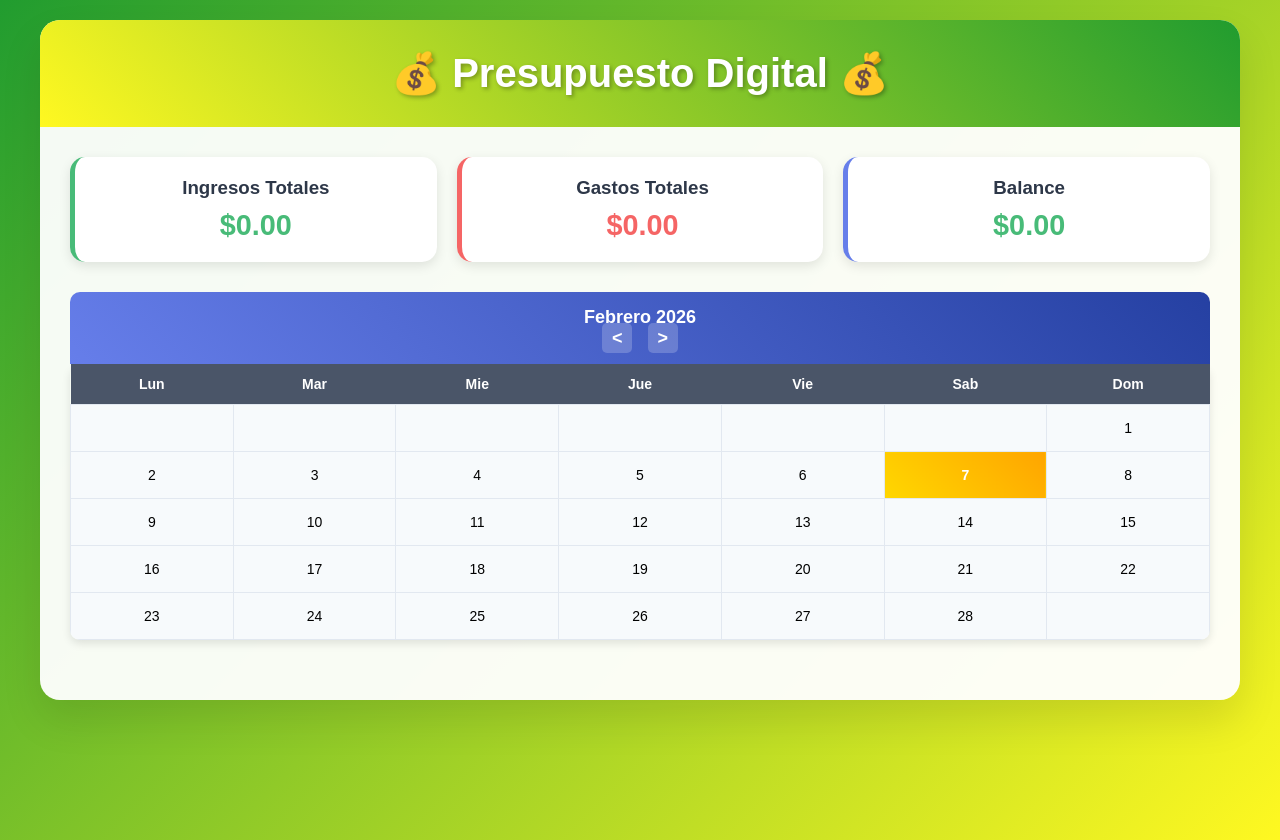
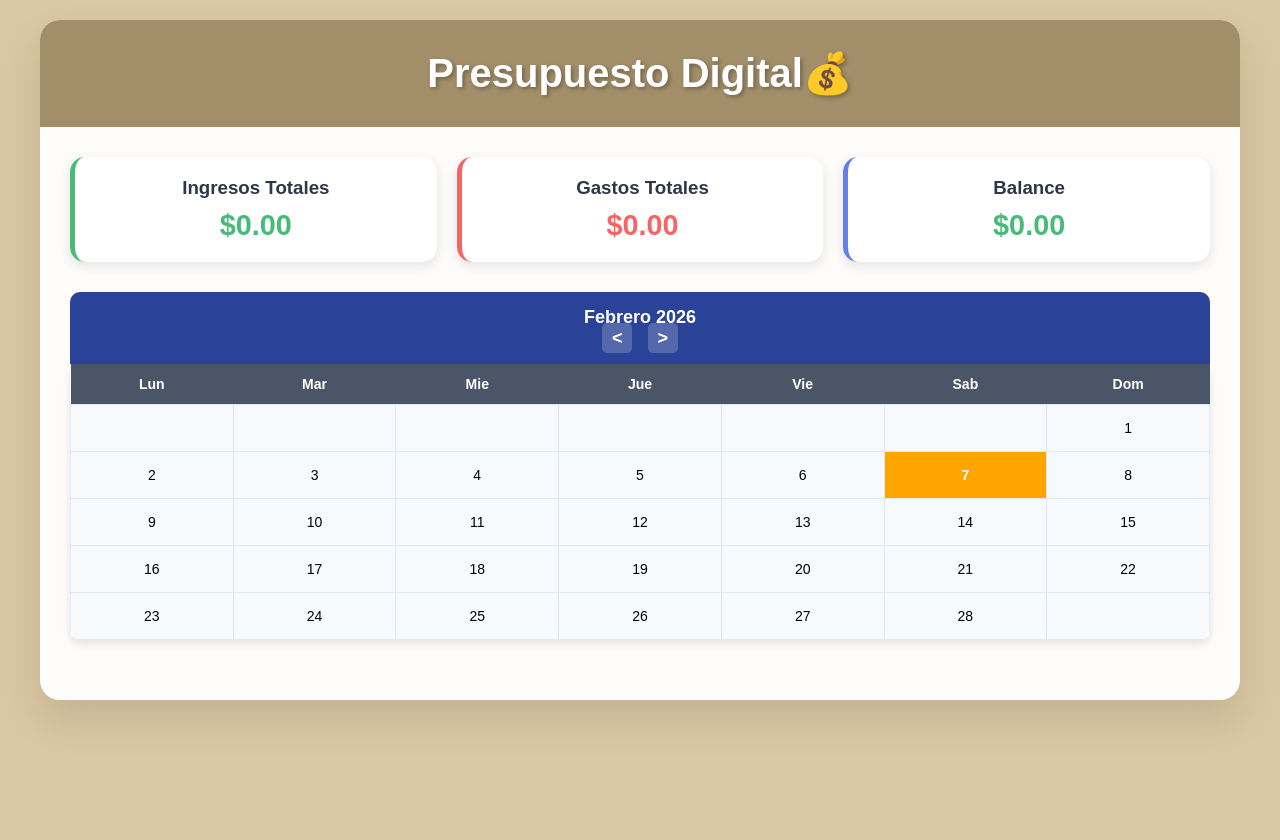
Before and after one commit to AngelSalasZapata/presupuesto_digital.github.io, a plain HTML site: page index.html in a window 1280 px wide. Drawn offline with Linux system fonts and the light colour scheme.

Commit message:
cambios en los colores

```diff
--- a/index.html
+++ b/index.html
@@ -6,7 +6,7 @@
     <title>Presupuesto Digital</title>
     <style>
         body {
-            background: linear-gradient(135deg, #219c2f 0%, #fff821 100%);
+            background: #dac7a3;
             font-family: 'Arial', sans-serif;
             margin: 0;
             padding: 20px;
@@ -23,7 +23,7 @@
         }
 
         .header {
-            background: linear-gradient(45deg, #fff821, #219c2f);
+            background: #a28e69;
             color: white;
             padding: 30px;
             text-align: center;
@@ -55,7 +55,7 @@
         }
 
         #calendar caption {
-            background: linear-gradient(45deg, #667eea, #2540a2);
+            background: #2a4297;
             color: white;
             padding: 15px;
             font-weight: bold;
@@ -104,13 +104,13 @@
         }
 
         #calendar td.hoy {
-            background: linear-gradient(45deg, #ffd700, #ffa500);
+            background: #ffa500;
             color: white;
             font-weight: bold;
         }
 
         #calendar td.has-data {
-            background: linear-gradient(45deg, #48bb78, #38a169);
+            background: #38a169;
             color: white;
         }
 
@@ -183,7 +183,7 @@
         }
 
         .modal-header {
-            background: linear-gradient(45deg, #667eea, #764ba2);
+            background: #667eea;
             color: white;
             padding: 5px 5px;
             border-radius: 20px 20px 0 0;
@@ -270,7 +270,7 @@
         }
 
         .save-btn {
-            background: linear-gradient(45deg, #48bb78, #38a169);
+            background: #38a169;
             color: white;
             padding: 15px 30px;
             border: none;
@@ -435,7 +435,7 @@
 <body>
     <div class="container">
         <div class="header">
-            <h1>💰 Presupuesto Digital 💰</h1>
+            <h1>Presupuesto Digital💰</h1>
         </div>
 
         <div class="main-content">
```
